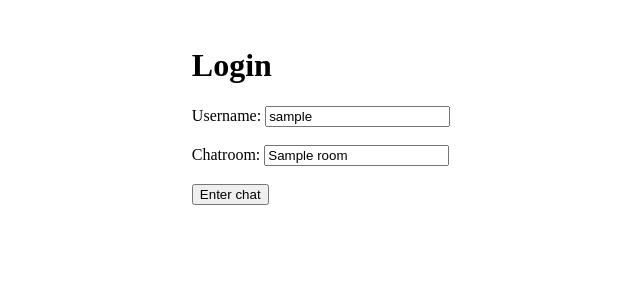
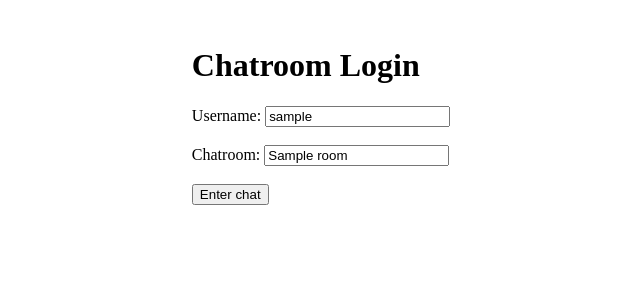
Before and after one commit to samet-swe/basic-chat-room, a Flask app: template templates/login.html in a window 1280 px wide. Shown: the top 300 px of the page, without its empty margins (319-959 px from the left). Run offline with Flask 3, Linux system fonts and the light colour scheme; the template is opened without the code that fills it: most values are stand-ins (such as "Sample title", 1, 10 or a date in 2020); some libraries are stand-ins or nearby versions.

Commit message:
Update login.html
Changed Header.

```diff
--- a/templates/login.html
+++ b/templates/login.html
@@ -2,7 +2,7 @@
 {% block content %}
     <form method="post" class="login">
         <div>
-            <h1>Login</h1>
+            <h1>Chatroom Login</h1>
             <label for="username">Username:</label>
             <input type="text" id="username" name="username" value="{{username}}"/><br /><br />
             <label for="room">Chatroom:</label>
```
